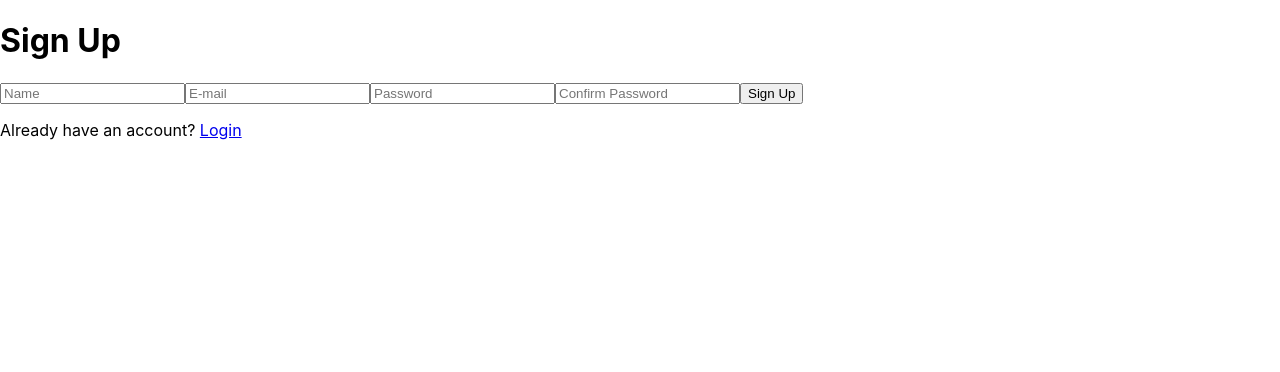
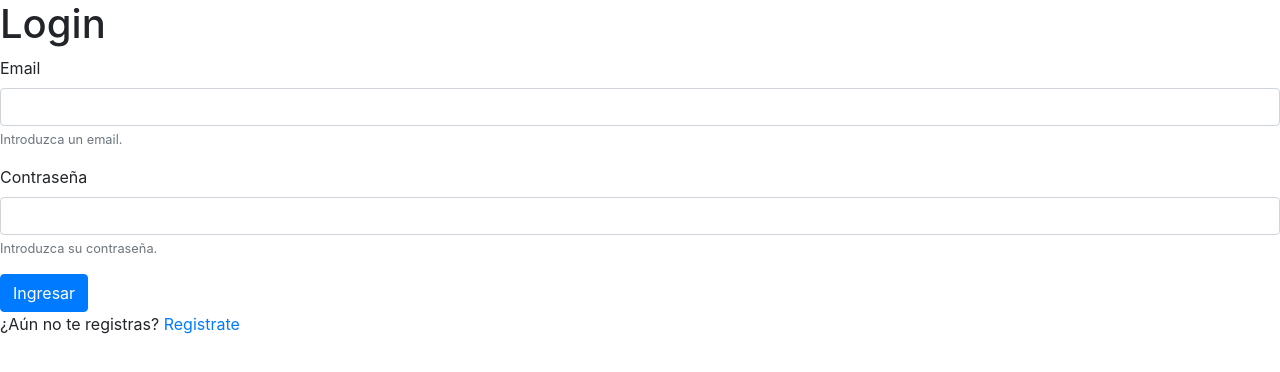
Before and after one commit to jeanstkng/treehouseMiniSocialMedia, a React (Create React App) app in the folder client/: page /login in a window 1280 px wide. Shown: the top 372 px of the page. Built offline with nearby package versions, Linux system fonts and the light colour scheme.

Commit message:
auth done 1.1

```diff
--- a/client/package.json
+++ b/client/package.json
@@ -31,5 +31,6 @@
       "last 1 firefox version",
       "last 1 safari version"
     ]
-  }
+  },
+  "proxy":"http://localhost:5000"
 }
--- a/client/src/App.js
+++ b/client/src/App.js
@@ -1,10 +1,12 @@
 import React from 'react';
 import logo from './logo.svg';
+import 'bootstrap/dist/css/bootstrap.css';
+import {BrowserRouter as Router, Route, Switch} from 'react-router-dom'
 import './App.css';
 import Register from './components/pages/Register'
+import Login from "./components/pages/Login";
 import AuthState from "./context/authContext/AuthState"
 import setToken from './utils/setToken'
-import {BrowserRouter as Router, Route, Switch} from 'react-router-dom'
 
 if (localStorage.token) {
   setToken(localStorage.token)
@@ -14,7 +16,12 @@ function App() {
   return (
     <AuthState>
       <Router>
-        <Register/>
+        <div>
+          <Switch>
+            <Route exact path = "/register" component={Register}/>
+            <Route exact path = "/login" component={Login}/>
+          </Switch>
+        </div>
       </Router>
     </AuthState>
   );
--- /dev/null
+++ b/client/src/components/pages/Login.js
@@ -0,0 +1,55 @@
+import React, {useState, useContext, useEffect} from 'react'
+import authContext from "../../context/authContext/authContext";
+import { Link } from "react-router-dom";
+
+const Login = (props) => {
+    const { loginUser, userAuth, errors, clearError } = useContext(authContext)
+    useEffect(
+        () => {
+            if (userAuth) {
+                props.history.push('/')
+            }
+        }, [userAuth, props.history]
+    )
+    const [ user, setUser ] = useState({ email:'', password:'' })
+    const { email, password } = user
+
+    const handleChange = e => {
+        setUser({ ...user, [e.target.name]: e.target.value })
+        clearError()
+    }
+
+    const submit = e => {
+        e.preventDefault()
+        loginUser({ email, password})
+    }
+
+    return (
+        <div>
+            <h1>Login</h1>
+            <form onSubmit={submit}>
+                <div className="form-group">
+                  <label>Email</label>
+                  <input type="text"
+                    className="form-control" name="email" value={email} aria-describedby="emailId" onChange={handleChange}/>
+                  <small id="emailId" className="form-text text-muted">Introduzca un email.</small>
+                </div>
+                <div className="form-group">
+                  <label>Contraseña</label>
+                  <input type="text"
+                    className="form-control" name="password" value={password} aria-describedby="passwordId" onChange={handleChange}/>
+                  <small id="passwordId" className="form-text text-muted">Introduzca su contraseña.</small>
+                </div>
+                <input type="submit" value="Ingresar" className="btn btn-primary"/>
+            </form>
+            <div>
+                {errors !== null && <button className="btn btn-danger">
+                    {errors.msg ? errors.msg : errors.error[0].msg}
+                    <span onClick={clearError}>X</span></button>}
+                <p>¿Aún no te registras? {" "} <Link to='/register'>Registrate</Link></p>
+            </div>
+        </div>
+    )
+}
+
+export default Login
--- a/client/src/components/pages/Register.js
+++ b/client/src/components/pages/Register.js
@@ -40,11 +40,11 @@ const Register = (props) => {
                 <input type="password" name="password2" placeholder="Confirm Password" value={password2} onChange={handleChange}/>
                 <input type="submit" value="Sign Up"/>
             </form>
-            <div className="question">
-                {errors !== null && <button className="danger">
+            <div>
+                    {errors !== null && <button className="btn btn-danger">
                     {errors.msg ? errors.msg : errors.error[0].msg}
                     <span onClick={clearError}>X</span></button>}
-                <p>Already have an account? {" "} <Link to='/login'>Login</Link></p>
+                <p>¿Ya estás registrado? {" "} <Link to='/login'>Logeate</Link></p>
             </div>
         </div>
     )
```
